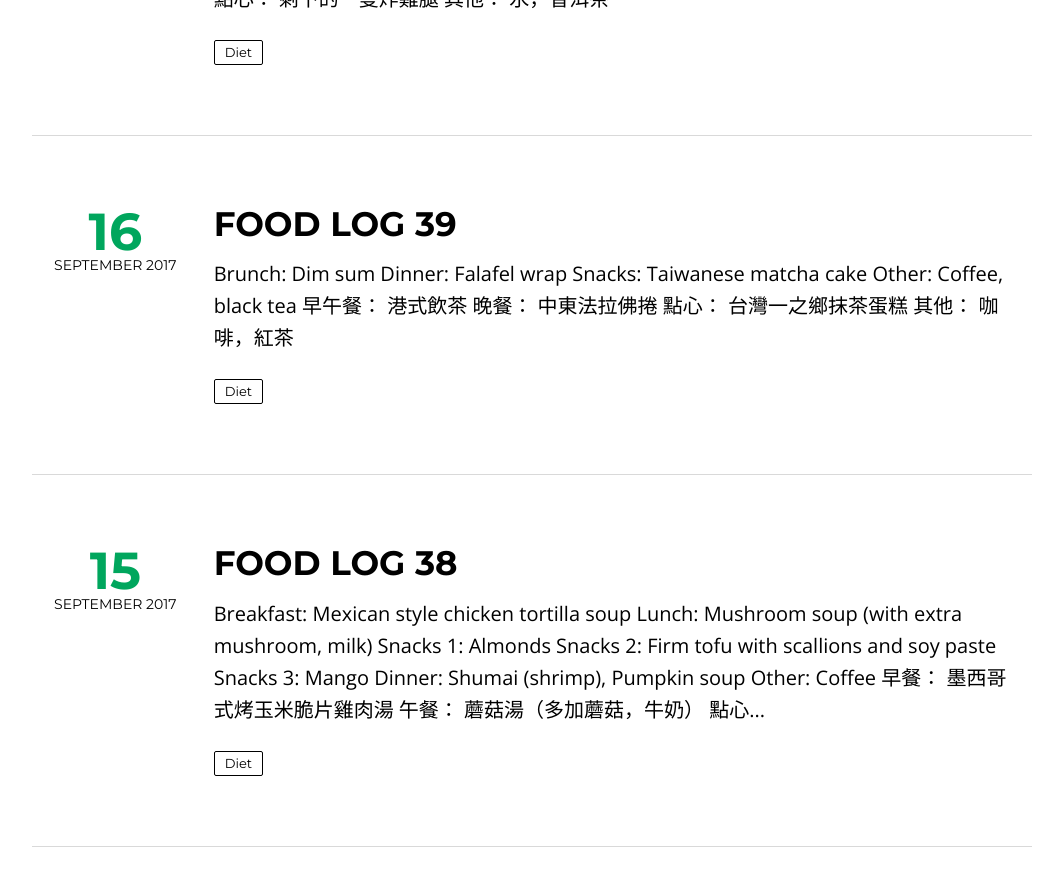
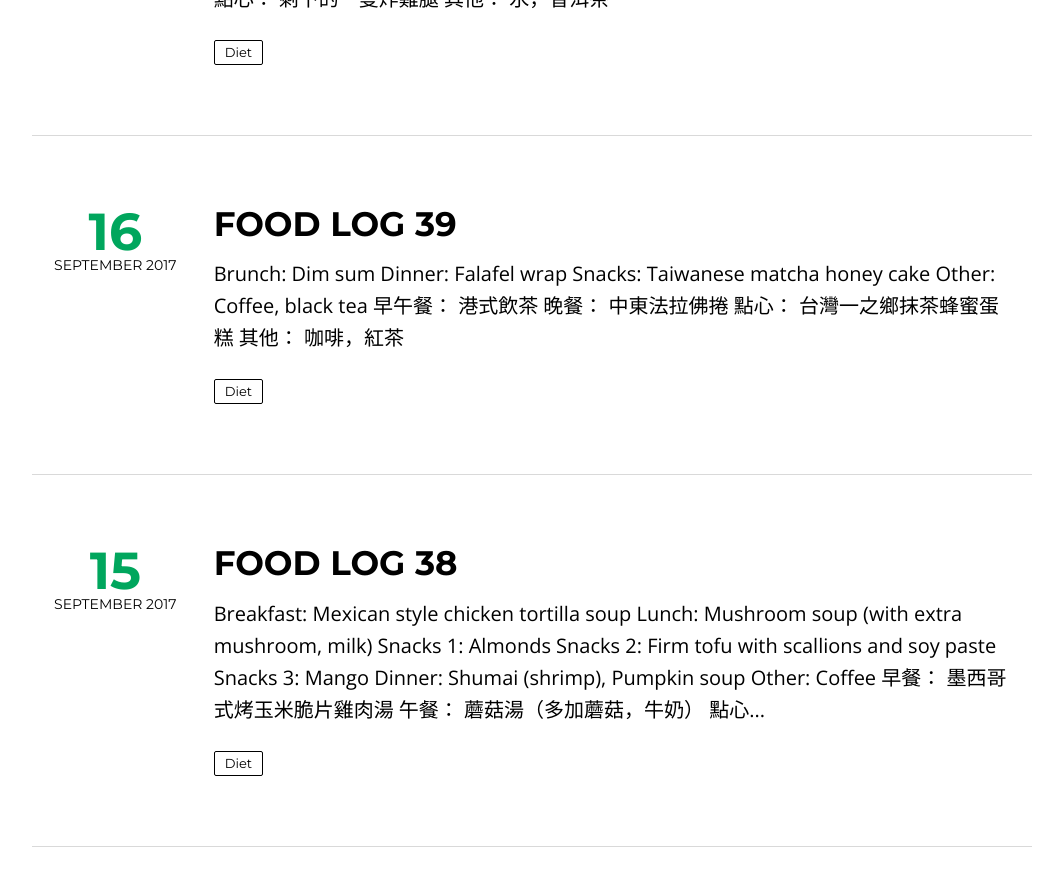
Before and after one commit to kcmlin/kcmlin.github.io, a Jekyll site: the page built from index.html, in a window 1280 px wide and 900 px high, scrolled down 1584 px. Shown: the top 886 px of the window, without its empty margins (108-1171 px from the left). Built offline with Jekyll 4.4.1, drawn with Linux system fonts in a browser that asks for light colours; nearby versions of some CDN libraries; the list of posts is cut into pages by our own code.

Commit message:
Update 2017-09-16-food39.md

```diff
--- a/_posts/2017-09-16-food39.md
+++ b/_posts/2017-09-16-food39.md
@@ -13,10 +13,10 @@ published: true
 
 * **Brunch**: Dim sum
 * **Dinner**: Falafel wrap
-* **Snacks**: Taiwanese matcha cake
+* **Snacks**: Taiwanese matcha honey cake
 * **Other**: Coffee, black tea
 <hr>
 * **早午餐**： 港式飲茶
 * **晚餐**： 中東法拉佛捲
-* **點心**： 台灣一之鄉抹茶蛋糕
+* **點心**： 台灣一之鄉抹茶蜂蜜蛋糕
 * **其他**： 咖啡，紅茶
```
